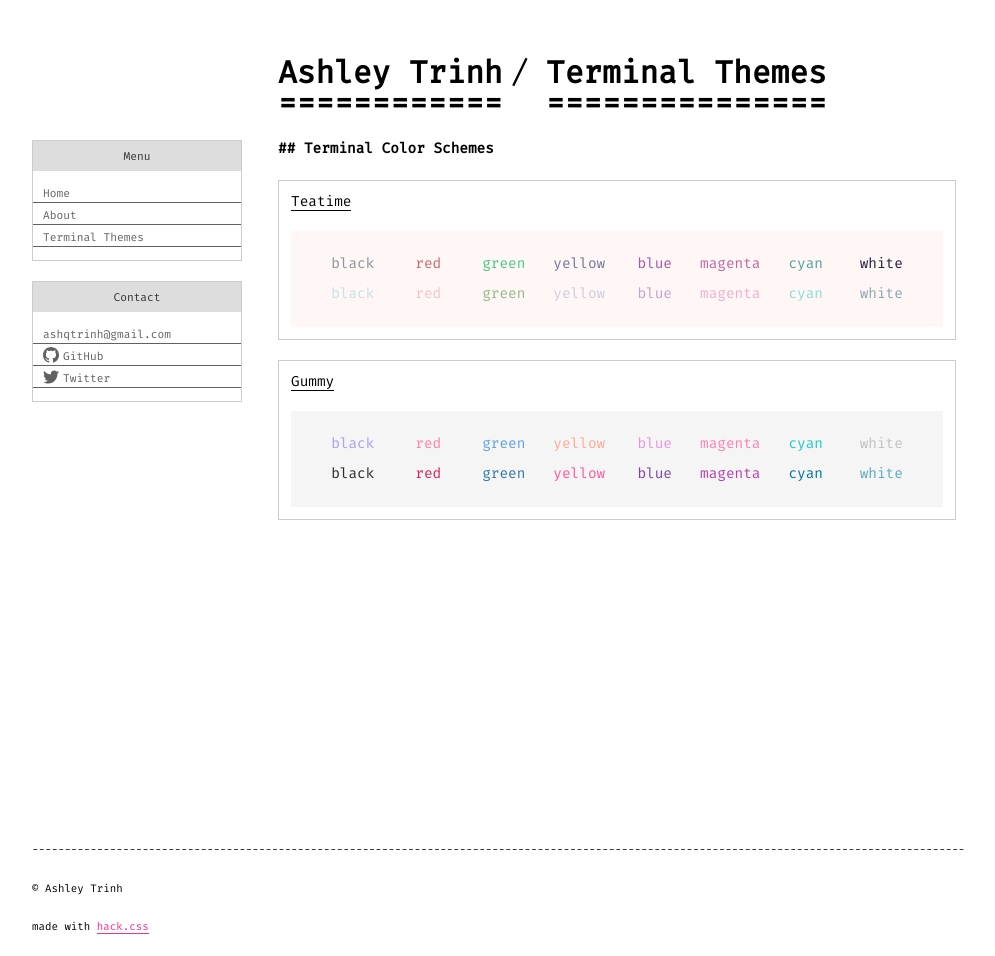
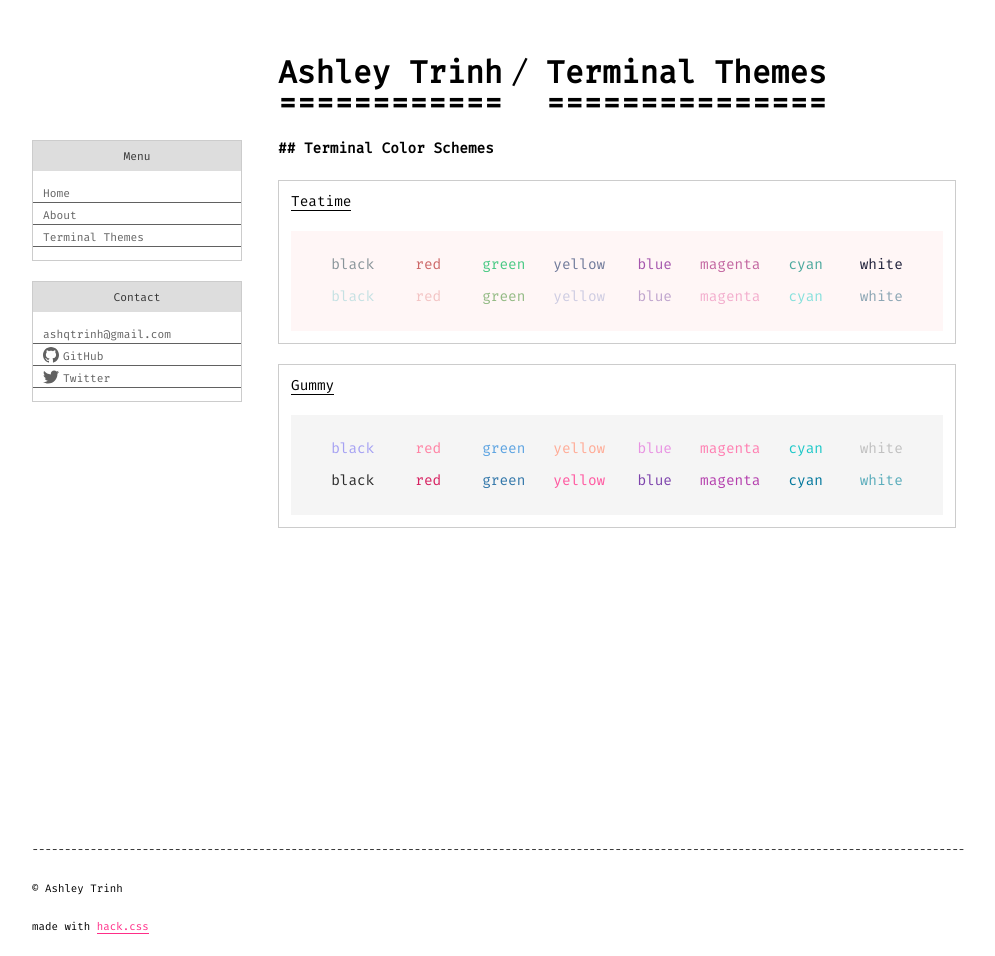
Before and after one commit to atrnh/atrnh.github.io, a Jekyll site: the page built from color-schemes.md, in a window 1280 px wide. Shown: the whole page, without its empty margins (140-1135 px from the left). Built offline with Jekyll 4.4.1, drawn with Linux system fonts in a browser that asks for light colours.

Commit message:
Fix Safari bug

```diff
--- a/_includes/head.html
+++ b/_includes/head.html
@@ -5,7 +5,7 @@
   {%- seo -%}
 
   <link rel="stylesheet" href="{{ "/assets/hack.css" | relative_url }}">
-  <link rel="stylesheet" href="{{ "/assets/style.css" | relative_url }}">
+  <link rel="stylesheet" href="{{ "/assets/main.css" | relative_url }}">
   <link href="https://fonts.googleapis.com/css?family=Fira+Mono" rel="stylesheet">
   {%- feed_meta -%}
   {%- if jekyll.environment == 'production' and site.google_analytics -%}
--- a/_sass/atrnh.scss
+++ b/_sass/atrnh.scss
@@ -125,6 +125,7 @@
   flex-direction: column;
   justify-content: center;
   padding: 2rem;
+  height: 100px;
 
   .color-scheme-row {
     align-content: center;
```
